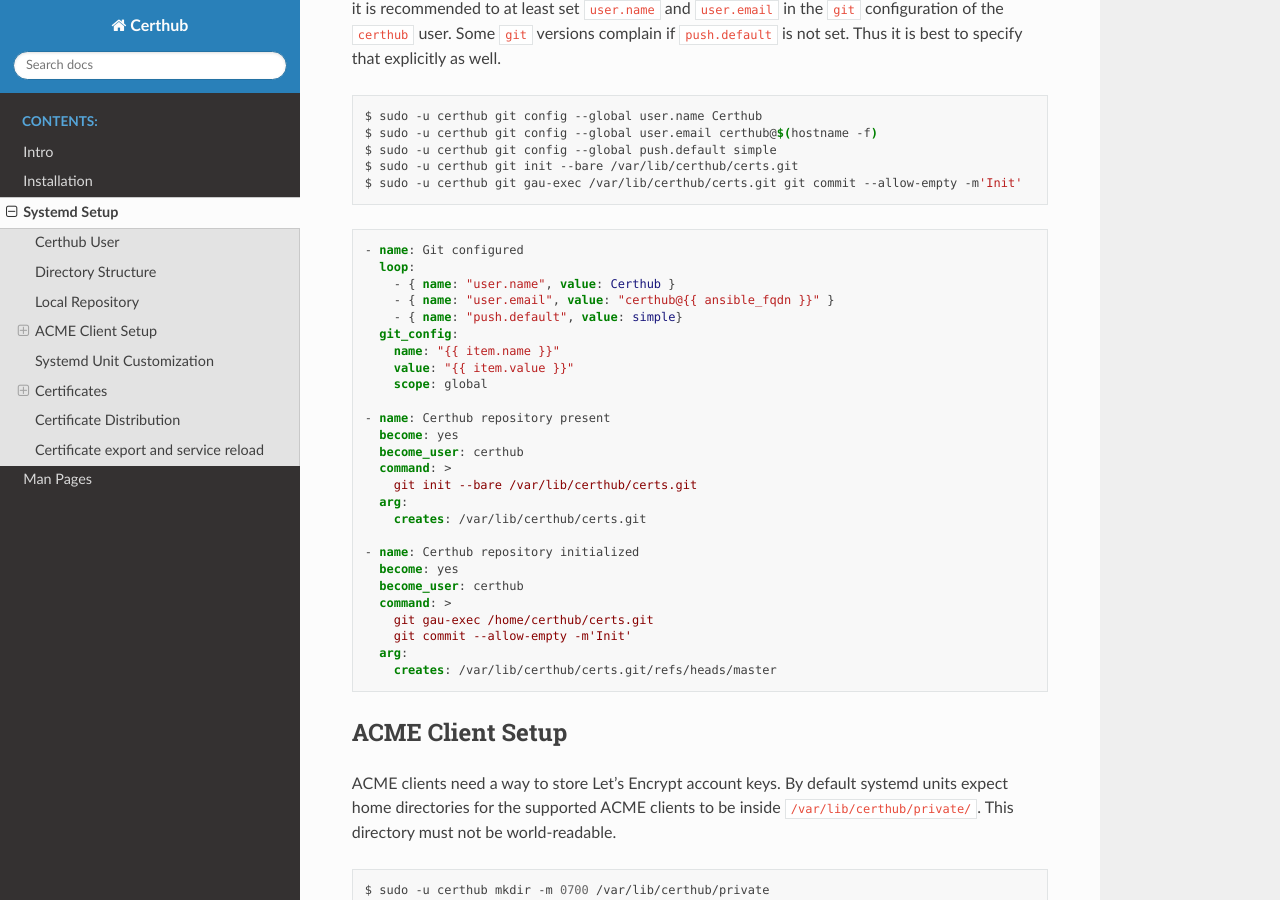
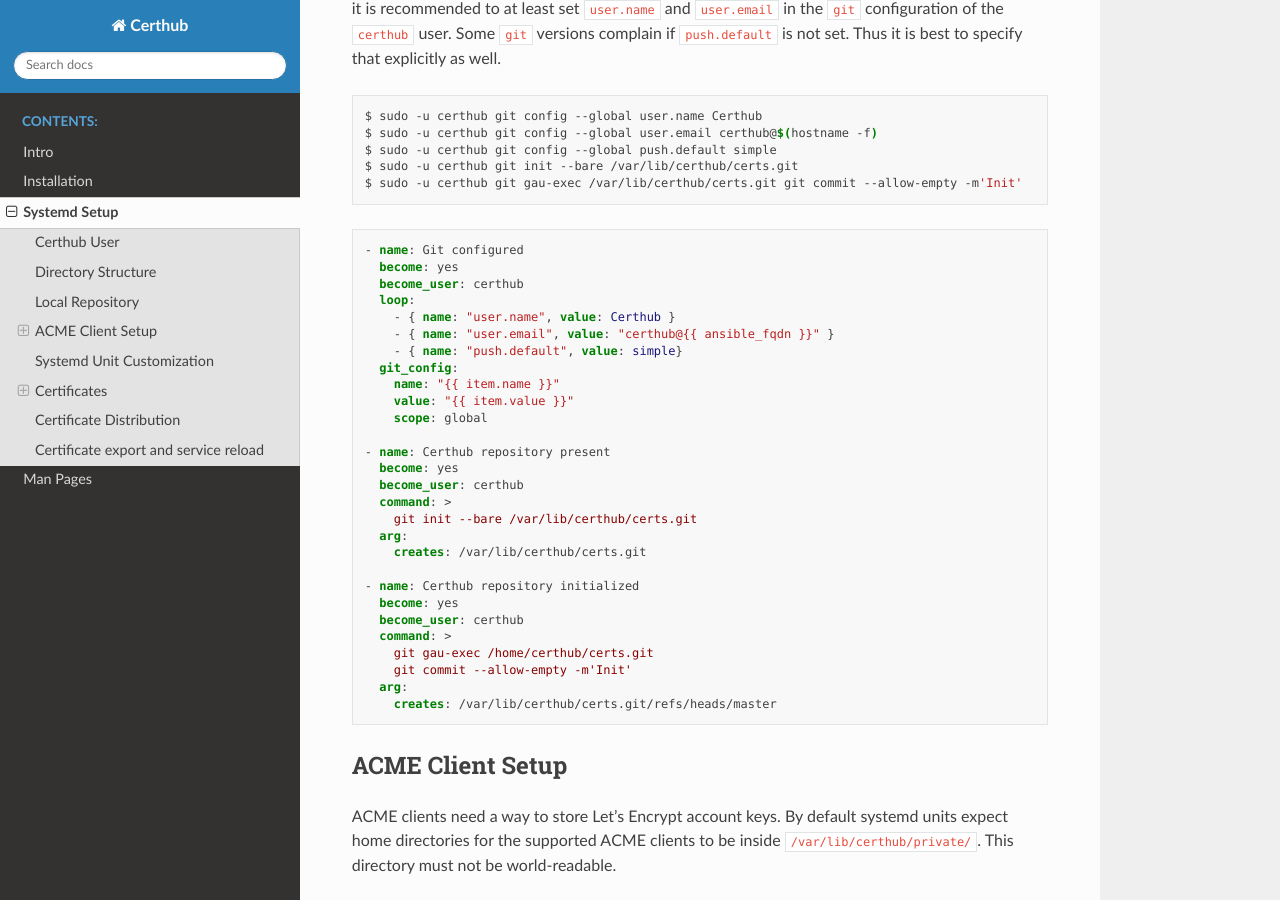
Before and after one commit to certhub/certhub, a Sphinx documentation site: the page built from doc/systemd.rst, in a window 1280 px wide and 900 px high, scrolled down 1549 px. Built offline with Sphinx 7.4.7 and the Read the Docs theme 2.0.0, drawn with Linux system fonts in a browser that asks for light colours.

Commit message:
Add missing `become` and `become_user` in docs

```diff
--- a/doc/systemd.rst
+++ b/doc/systemd.rst
@@ -95,6 +95,8 @@ set. Thus it is best to specify that explicitly as well.
 .. code-block:: yaml
 
     - name: Git configured
+      become: yes
+      become_user: certhub
       loop:
         - { name: "user.name", value: Certhub }
         - { name: "user.email", value: "certhub@{{ ansible_fqdn }}" }
```
